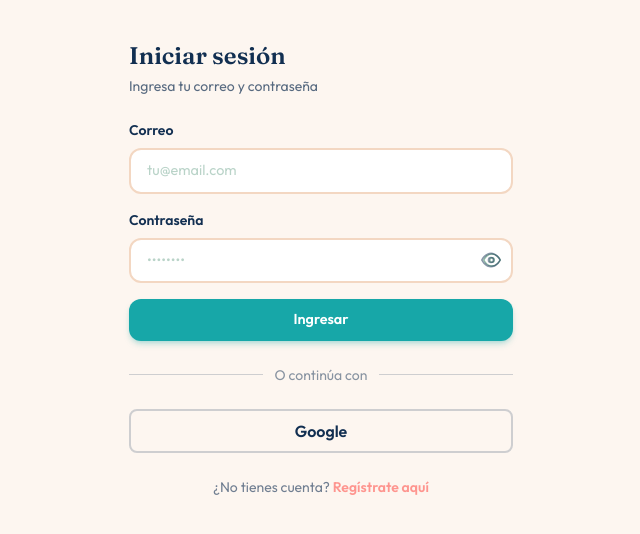
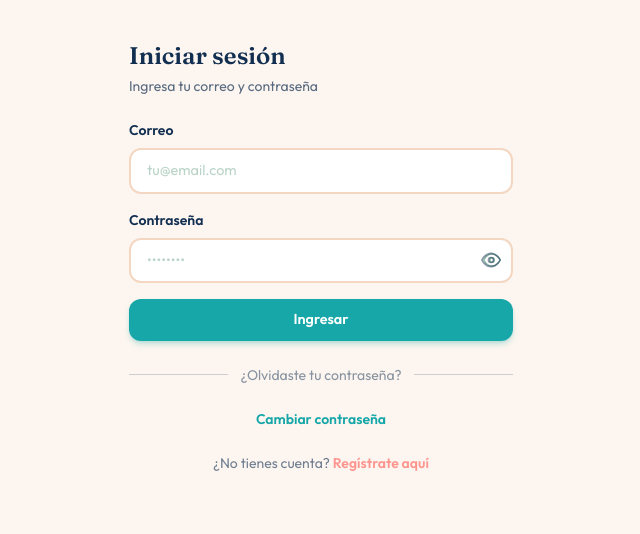
Before and after one commit to dnicolec/ProyectoDesarrolloWebII, a React (Vite) app: page /login in a window 1280 px wide. Shown: the top 534 px of the page, without its empty margins (319-959 px from the left). Built offline with nearby package versions, Linux system fonts and the light colour scheme; no server answers.

Commit message:
feat(auth): cambio de contraseña

```diff
--- a/src/layout/Footer.jsx
+++ b/src/layout/Footer.jsx
@@ -33,6 +33,9 @@ const Footer = () => {
               <Link to="/login" className="block text-sm text-white/65 hover:text-teal-hover transition-colors">
                 Iniciar sesión
               </Link>
+              <Link to="/password" className="block text-sm text-white/65 hover:text-teal-hover transition-colors">
+                Cambiar mi contraseña
+              </Link>
             </div>
           </div>
 
--- a/src/pages/auth/LoginPage.jsx
+++ b/src/pages/auth/LoginPage.jsx
@@ -166,18 +166,17 @@ const LoginPage = () => {
       {/* Divider */}
       <div className="flex items-center gap-3 my-6">
         <div className="h-px bg-navy/20 flex-1" />
-        <span className="text-sm text-navy/50">O continúa con</span>
+        <span className="text-sm text-navy/50">¿Olvidaste tu contraseña?</span>
         <div className="h-px bg-navy/20 flex-1" />
       </div>
 
-      {/* Google Login */}
-      <button
-        onClick={handleGoogleLogin}
-        disabled={loading}
-        className="w-full border-2 border-navy/20 rounded-lg py-2 px-4 font-semibold text-navy hover:bg-navy/5 transition disabled:opacity-50"
+      {/* Change Password Link */}
+      <Link
+        to="/password"
+        className="block text-center text-sm text-teal font-semibold hover:underline"
       >
-        Google
-      </button>
+        Cambiar contraseña
+      </Link>
 
       {/* Register Link */}
       <p className="text-center text-sm text-navy/60 mt-6">
```
